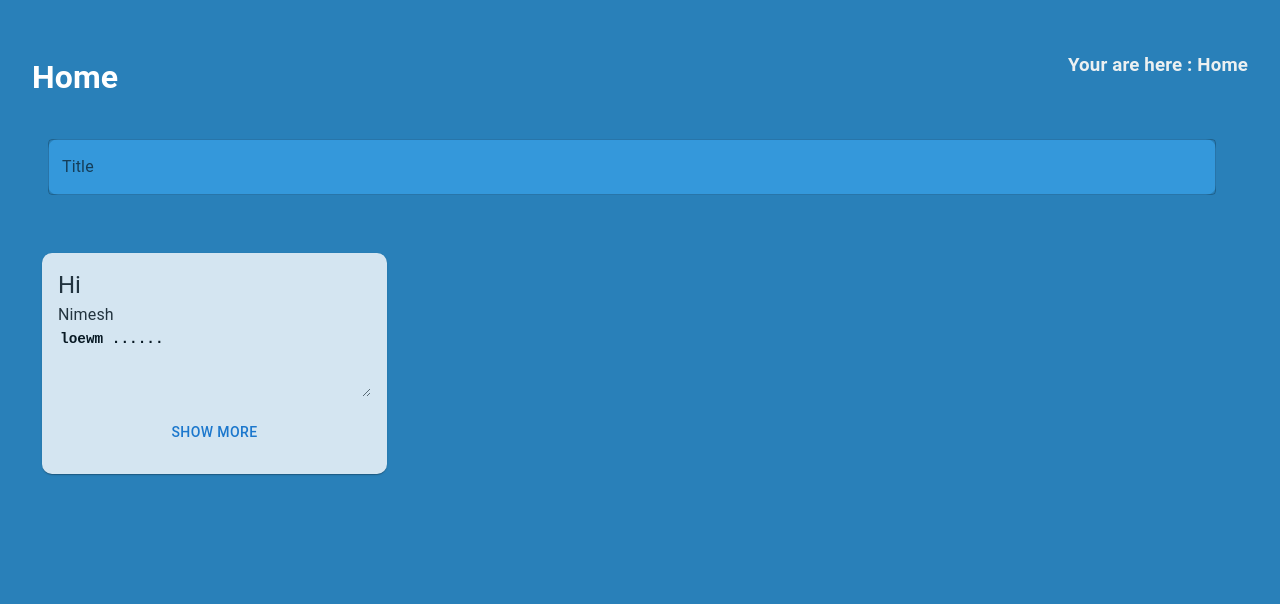
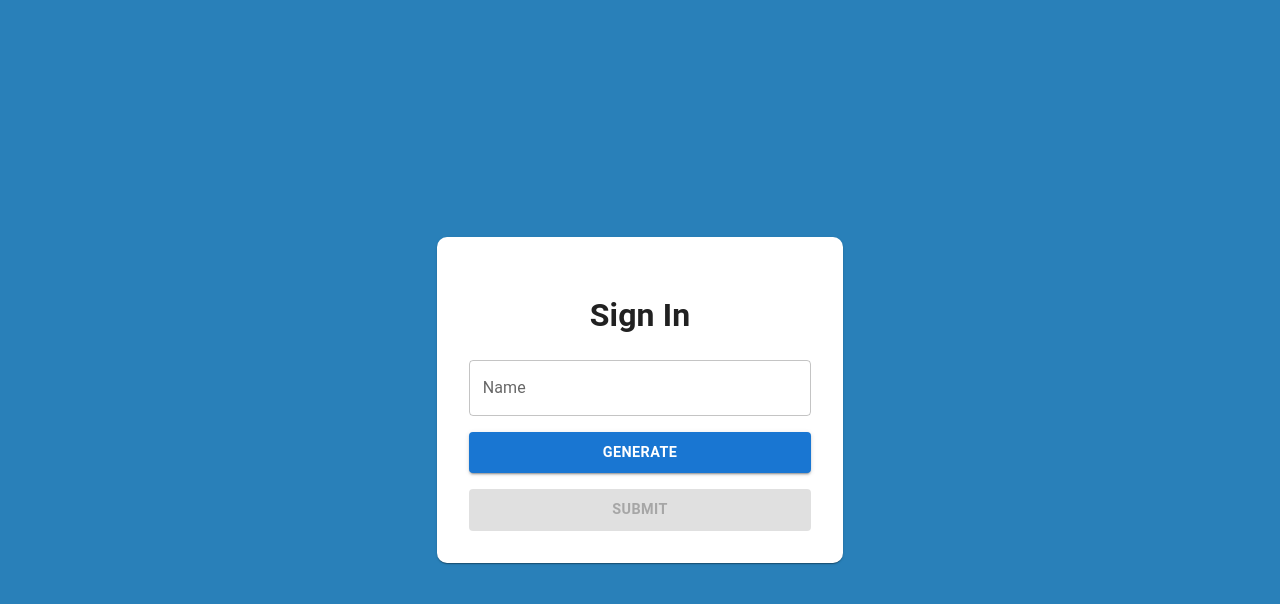
Before and after one commit to fcodelabs/training-web, a React (Create React App) app: page / in a window 1280 px wide. Shown: the top 604 px of the page. Built offline with nearby package versions, Linux system fonts and the light colour scheme.

Commit message:
Update project

```diff
--- a/package.json
+++ b/package.json
@@ -16,6 +16,7 @@
     "@types/react-dom": "^18.2.7",
     "react": "^18.2.0",
     "react-dom": "^18.2.0",
+    "react-router-dom": "^6.16.0",
     "react-scripts": "5.0.1",
     "typescript": "^4.9.5",
     "web-vitals": "^2.1.4"
--- a/src/App.tsx
+++ b/src/App.tsx
@@ -1,13 +1,10 @@
-import DiaryHome from "./pages/DiaryHomePage/DiaryHome";
-
+import Content from "./components/Content/Content";
 
 function App() {
   return (
-    <>
-      <div>
-        <DiaryHome />
-      </div>
-    </>
+    <div className="App bg-white min-h-screen">
+      <Content />
+    </div>
   );
 }
 
--- /dev/null
+++ b/src/components/Content/Content.tsx
@@ -0,0 +1,12 @@
+import { Route, Routes } from "react-router-dom";
+import SignInPage from "../../pages/SignInPage/SignInPage";
+import DiaryHome from "../../pages/DiaryHomePage/DiaryHome";
+
+export default function Content() {
+  return (
+    <Routes>
+      <Route path="/" element={<SignInPage />} />
+      <Route path="/home" element={<DiaryHome />} />
+    </Routes>
+  );
+}
--- a/src/components/DiaryCard/DiaryCard.tsx
+++ b/src/components/DiaryCard/DiaryCard.tsx
@@ -3,6 +3,7 @@ import Card from "@mui/material/Card";
 import CardContent from "@mui/material/CardContent";
 import Typography from "@mui/material/Typography";
 import Button from "@mui/material/Button";
+import Grid from "@mui/material/Grid";
 
 interface DiaryCardProps {
   title: string;
@@ -22,11 +23,11 @@ const DiaryCard: React.FC<DiaryCardProps> = ({
   };
 
   const cardStyle: React.CSSProperties = {
-    width: "345px",
-    margin: "10px",
     backgroundColor: "#0xD4E6F1",
     borderRadius: "10px",
     opacity: "0.8",
+    margin: "10px",
+    height: "80%",
   };
 
   const textareaStyle: React.CSSProperties = {
@@ -38,13 +39,8 @@ const DiaryCard: React.FC<DiaryCardProps> = ({
     fontWeight: "bold",
   };
 
-  const buttonContainerStyle: React.CSSProperties = {
-    display: "flex",
-    justifyContent: "center",
-    marginTop: "10px",
-  };
-
   return (
+    <Grid item xs={12} sm={6} md={4} lg={3}>
       <Card style={cardStyle}>
         <CardContent>
           <Typography variant="h5">{title}</Typography>
@@ -52,10 +48,16 @@ const DiaryCard: React.FC<DiaryCardProps> = ({
           <textarea
             style={textareaStyle}
             readOnly={!showMore}
-          rows={4}
-          value={showMore ? description : description.slice(0, 5) + " ......"}
+            rows={showMore ? 5 : 3}
+            value={showMore ? description : `${description.slice(0, 5)} ...`}
           />
-        <div style={buttonContainerStyle}>
+          <div
+            style={{
+              display: "flex",
+              justifyContent: "center",
+              marginTop: "10px",
+            }}
+          >
             {!showMore && description.length > 5 && (
               <Button color="primary" onClick={toggleShowMore}>
                 Show More
@@ -69,7 +71,7 @@ const DiaryCard: React.FC<DiaryCardProps> = ({
           </div>
         </CardContent>
       </Card>
+    </Grid>
   );
 };
-
 export default DiaryCard;
--- a/src/pages/DiaryHomePage/DiaryHome.tsx
+++ b/src/pages/DiaryHomePage/DiaryHome.tsx
@@ -2,14 +2,29 @@ import React, { useState } from "react";
 import TextField from "@mui/material/TextField";
 import Button from "@mui/material/Button";
 import { ThemeProvider } from "@emotion/react";
-import { CssBaseline } from "@mui/material";
+import { CssBaseline, Snackbar } from "@mui/material";
 import { theme } from "../../theme/theme";
+import { useLocation } from "react-router-dom";
+import { useNavigate } from "react-router-dom";
+import Grid from "@mui/material/Grid";
 import DiaryCard from "../../components/DiaryCard/DiaryCard";
 
+interface DiaryEntry {
+  title: string;
+  uName: string;
+  description: string;
+}
+
 const DiaryHome: React.FC = () => {
+  const location = useLocation();
+  const { name } = location.state || {};
+  const [uName] = useState<string>(name || "");
   const [title, setTitle] = useState<string>("");
   const [description, setDescription] = useState<string>("");
   const [isTitleFocused, setIsTitleFocused] = useState(false);
+  const [isSnackbarOpen, setIsSnackbarOpen] = useState(false);
+  const [diaryEntries, setDiaryEntries] = useState<DiaryEntry[]>([]);
+  const navigate = useNavigate();
 
   const handleTitleChange = (e: React.ChangeEvent<HTMLInputElement>) => {
     setTitle(e.target.value);
@@ -20,22 +35,55 @@ const DiaryHome: React.FC = () => {
   };
 
   const handleSubmit = () => {
-    console.log("Title:", title);
-    console.log("Description:", description);
+    if (!title.trim() || !description.trim()) {
+      setIsSnackbarOpen(true);
+      return;
+    }
+
+    const newEntry: DiaryEntry = {
+      title,
+      uName,
+      description,
+    };
+
+    setDiaryEntries([...diaryEntries, newEntry]);
 
     setTitle("");
     setDescription("");
+    setIsTitleFocused(false);
   };
 
   const handleTitleFocus = () => {
     setIsTitleFocused(true);
   };
 
+  const handleSnackbarClose = () => {
+    setIsSnackbarOpen(false);
+  };
+
+  const handleLogout = () => {
+    navigate("/");
+  };
+
   return (
     <ThemeProvider theme={theme}>
       <CssBaseline />
 
+      <Grid container spacing={2}>
+        <Grid item xs={12} sm={6} md={12} lg={12}>
           <div style={{ margin: "2rem" }}>
+            <Button
+              variant="contained"
+              color="secondary"
+              onClick={handleLogout}
+              style={{
+                marginLeft: "1rem",
+                fontSize: "0.9rem",
+                fontWeight: "bold",
+              }}
+            >
+              Logout
+            </Button>
             <div style={{ display: "flex" }}>
               <h1 style={{ color: "white" }}>Home</h1>
               <h3
@@ -44,7 +92,7 @@ const DiaryHome: React.FC = () => {
                   marginLeft: "auto",
                 }}
               >
-            Your are here : Home
+                You are here : {name || "Home"}
               </h3>
             </div>
             <div
@@ -109,16 +157,34 @@ const DiaryHome: React.FC = () => {
               </div>
             )}
           </div>
-
-      <div style={{ margin: "2rem" }}>
+        </Grid>
+        <Grid item xs={12} sm={12} md={8} lg={9}>
+          <div
+            style={{
+              marginRight: "2rem",
+              marginLeft: "2rem",
+            }}
+          >
             <div style={{ display: "flex", flexWrap: "wrap" }}>
+              {diaryEntries.map((entry, index) => (
                 <DiaryCard
-            title={"Hi"}
-            username={"Nimesh"}
-            description={"loewmwmwwmwmwmwmwm"}
+                  key={index}
+                  title={entry.title}
+                  username={entry.uName}
+                  description={entry.description}
                 />
+              ))}
             </div>
           </div>
+        </Grid>
+      </Grid>
+
+      <Snackbar
+        open={isSnackbarOpen}
+        autoHideDuration={3000}
+        onClose={handleSnackbarClose}
+        message="Title and Description are required."
+      />
     </ThemeProvider>
   );
 };
--- a/src/pages/SignInPage/SignInPage.tsx
+++ b/src/pages/SignInPage/SignInPage.tsx
@@ -2,18 +2,17 @@ import React, { useState } from "react";
 import Card from "@mui/material/Card";
 import TextField from "@mui/material/TextField";
 import Button from "@mui/material/Button";
-
+import { useNavigate } from "react-router-dom";
 import { ThemeProvider } from "@emotion/react";
-
-import { Box, Container, CssBaseline } from "@mui/material";
+import { Box, CssBaseline, Grid } from "@mui/material";
 import { theme } from "../../theme/theme";
-
 
 const SignInPage: React.FC = () => {
   const [name, setName] = useState<string>("");
+  const navigate = useNavigate();
 
   const generateRandomName = () => {
-    const randomNames = ["Alice", "Bob", "Charlie", "David", "Eve"];
+    const randomNames = ["Akila", "Kavindu","Pasan", "Charlie", "David", "Eve"];
     const randomIndex = Math.floor(Math.random() * randomNames.length);
     setName(randomNames[randomIndex]);
   };
@@ -21,30 +20,32 @@ const SignInPage: React.FC = () => {
   const handleSubmit = (e: React.FormEvent<HTMLFormElement>) => {
     e.preventDefault();
     console.log(`Submitted name: ${name}`);
+    navigate("/home", { state: { name: name } });
   };
+
+  const isSubmitDisabled = name.trim() === "";
 
   return (
     <ThemeProvider theme={theme}>
-      <Container component="main" maxWidth="lg">
       <CssBaseline />
+      <Grid
+        container
+        justifyContent="center"
+        alignItems="center"
+        style={{ minHeight: "100vh" }}
+      >
+        <Grid item xs={12} sm={8} md={6} lg={4}>
+          <Card
+            style={{ padding: "2rem", borderRadius: "10px", margin: "10px" }}
+          >
+            <h1 style={{ textAlign: "center" }}>Sign In</h1>
+            <form onSubmit={handleSubmit}>
               <Box
                 sx={{
                   display: "flex",
                   flexDirection: "column",
                   alignItems: "center",
                   justifyContent: "center",
-            height: "100vh",
-          }}
-        >
-          <Card style={{ padding: "2rem", borderRadius: "10px" }}>
-            <h1 style={{ textAlign: "center" }}>Sign In</h1>
-            <form onSubmit={handleSubmit}>
-              <div
-                style={{
-                  display: "flex",
-                  alignItems: "center",
-                  justifyContent: "center",
-                  padding: "1rem",
                 }}
               >
                 <TextField
@@ -53,14 +54,12 @@ const SignInPage: React.FC = () => {
                   fullWidth
                   value={name}
                   onChange={(e) => setName(e.target.value)}
-                  style={{ marginRight: "1rem" }}
+                  style={{ marginBottom: "1rem" }}
                 />
                 <Button
-                  style={{
-                    paddingLeft: "2rem",
-                    paddingRight: "2rem",
-                    paddingTop: "0.5rem",
-                    paddingBottom: "0.5rem",
+                  sx={{
+                    width: "100%",
+                    padding: "0.5rem 2rem",
                     fontSize: "0.9rem",
                     fontWeight: "bold",
                   }}
@@ -70,30 +69,26 @@ const SignInPage: React.FC = () => {
                 >
                   Generate
                 </Button>
-              </div>
-
                 <Button
                   type="submit"
                   variant="contained"
                   color="primary"
-                style={{
-                  paddingLeft: "2rem",
-                  paddingRight: "2rem",
-                  paddingTop: "0.5rem",
-                  paddingBottom: "0.5rem",
+                  sx={{
+                    marginTop: "1rem",
+                    width: "100%",
+                    padding: "0.5rem 2rem",
                     fontSize: "0.9rem",
                     fontWeight: "bold",
-                  marginLeft: "8rem",
-                  marginRight: "8rem",
-                  marginTop: "1rem",
                   }}
+                  disabled={isSubmitDisabled}
                 >
                   Submit
                 </Button>
+              </Box>
             </form>
           </Card>
-        </Box>
-      </Container>
+        </Grid>
+      </Grid>
     </ThemeProvider>
   );
 };
```
Also changed, not shown: src/index.tsx (+7 -7 lines), 1 other file (tests, documents, lock files or other folders). Lines whose indentation alone changed are shown as unchanged.
